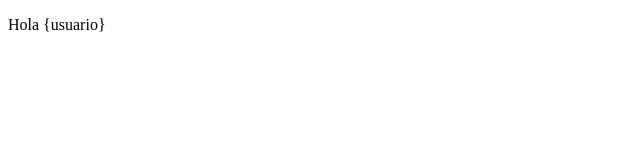
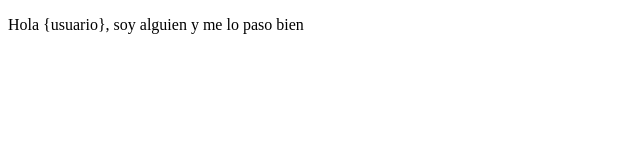
Before and after one commit to Vicente-Perez-Garbin/ci-cd, a plain HTML site: page src/index.html in a window 1280 px wide. Shown: the whole page, without its empty margins (0-640 px from the left). Drawn offline with Linux system fonts and the light colour scheme.

Commit message:
cambio ci-cd

```diff
--- a/src/index.html
+++ b/src/index.html
@@ -7,7 +7,8 @@
 </head>
 <body>
     <p>
-        Hola {usuario}
+        Hola {usuario},
+        soy alguien y me lo paso bien
     </p>
 </body>
 </html>
```
Also changed, not shown: 2 other files.
